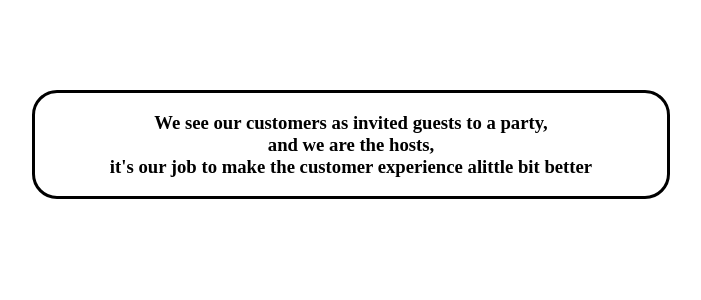
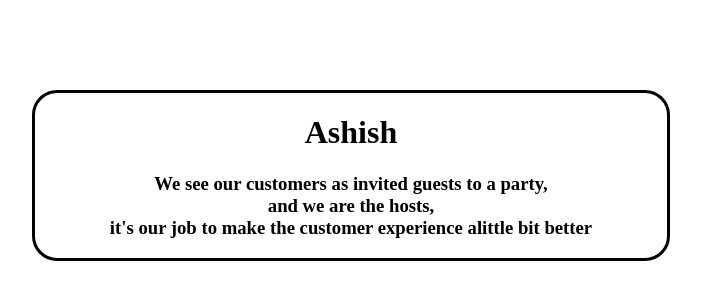
Before and after one commit to ashishy258/Shopmore, a plain HTML site: page index.html in a window 1280 px wide. Shown: the part 160-460 px from the top of the page, without its empty margins (76-777 px from the left). Drawn offline with Linux system fonts and the light colour scheme.

Commit message:
ashish's first commit

```diff
--- a/index.html
+++ b/index.html
@@ -13,6 +13,7 @@
     </nav>
     <div class="left" >
 			<div>
+                <h1>Ashish</h1>
 			<h3>We see our customers as invited guests to a party,<br>and we are the hosts,<br>
                 it's our job to make the customer experience alittle bit better
             </h3>
```
